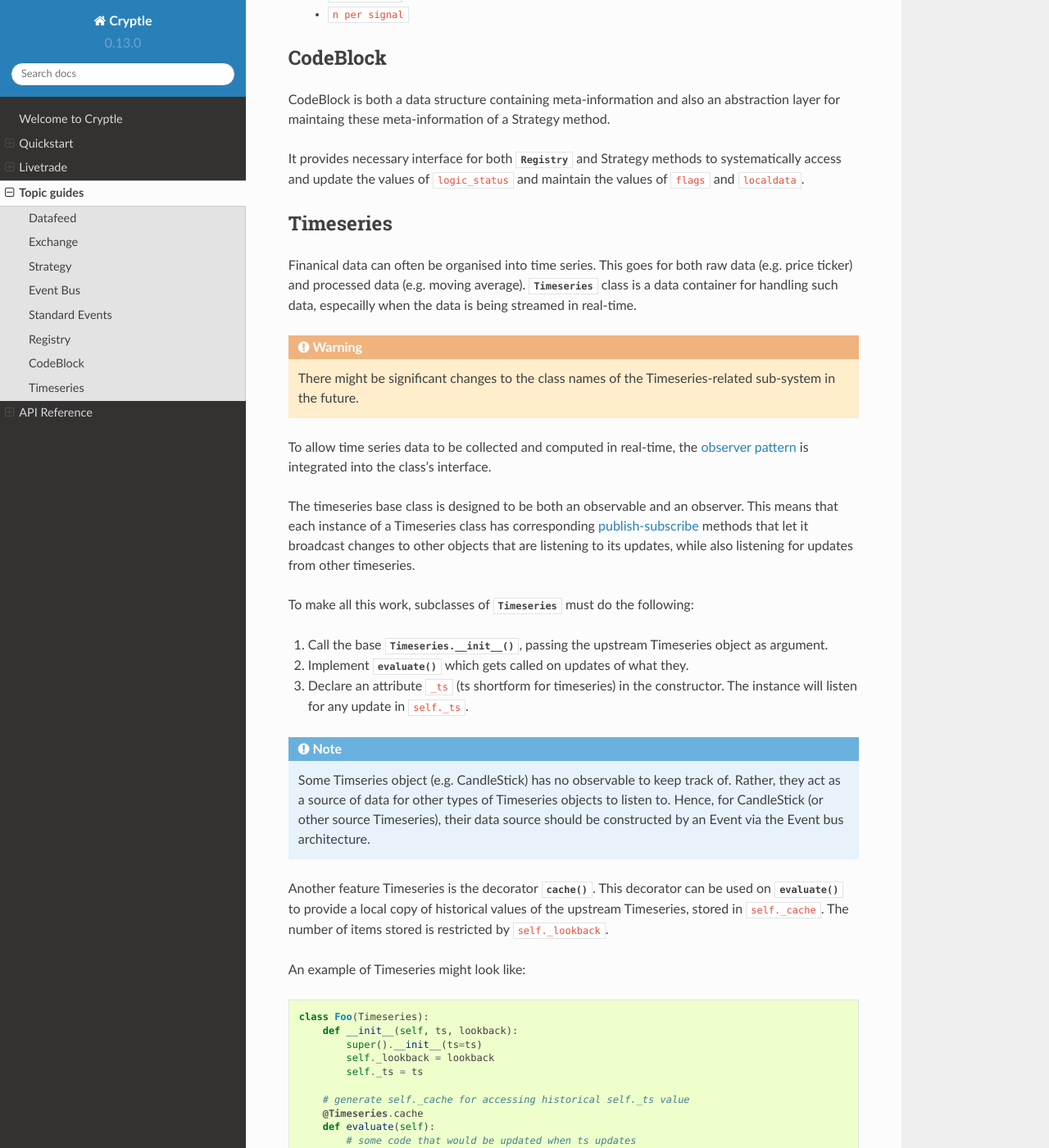
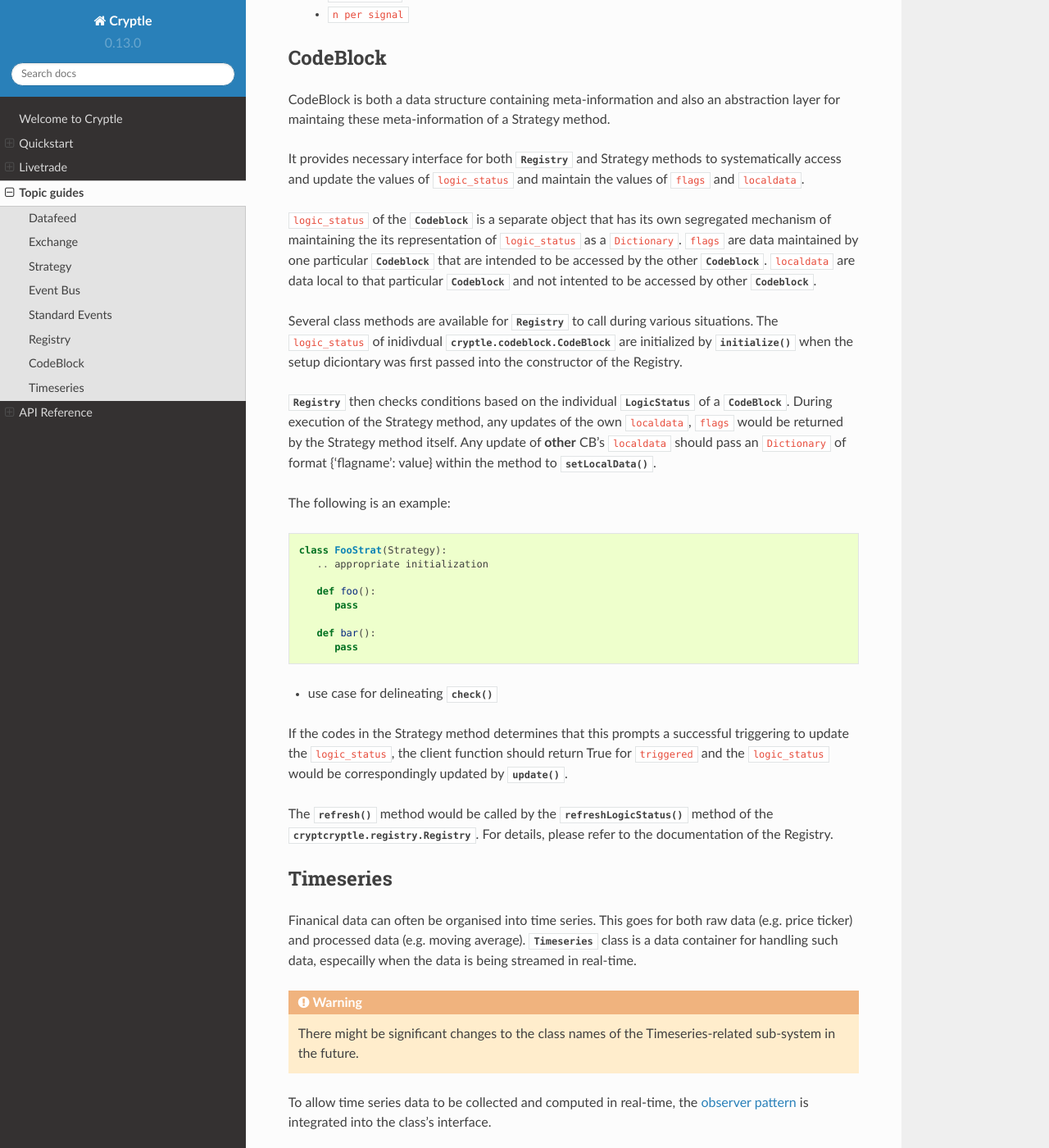
Before and after one commit to bridgelancer/cryptle_fork, a Sphinx documentation site: the page built from docs/guides.rst, in a window 1280 px wide and 1400 px high, scrolled down 7827 px. Shown: the whole window at 82% size. Built offline with Sphinx 7.4.7 and the Read the Docs theme 2.0.0, drawn with Linux system fonts in a browser that asks for light colours.

Commit message:
Add partial documentation of CodeBlock
-   Pending python code use case demonstration

```diff
--- a/docs/guides.rst
+++ b/docs/guides.rst
@@ -427,8 +427,50 @@
 Strategy methods to systematically access and update the values of ``logic_status``
 and maintain the values of ``flags`` and ``localdata``.
 
+``logic_status`` of the :class:`~cryptle.codeblock.Codeblock` is a separate object
+that has its own segregated mechanism of maintaining the its representation of
+``logic_status`` as a ``Dictionary``. ``flags`` are data maintained by one
+particular :class:`~cryptle.codeblock.Codeblock` that are intended to be
+accessed by the other :class:`~cryptle.codeblock.Codeblock`. ``localdata`` are
+data local to that particular :class:`~cryptle.codeblock.Codeblock` and not
+intented to be accessed by other :class:`~cryptle.codeblock.Codeblock`.
+
+Several class methods are available for :class:`~cryptle.registry.Registry` to
+call during various situations. The ``logic_status`` of inidivdual :class:`cryptle.codeblock.CodeBlock`
+are initialized by :meth:`~cryptle.codeblock.CodeBlock.initialize` when the
+setup diciontary was first passed into the constructor of the Registry.
+
+:class:`~cryptle.registry.Registry` then checks conditions based on the
+individual :class:`~cryptle.codeblock.LogicStatus` of a
+:class:`~cryptle.codeblock.CodeBlock`. During execution of the Strategy method,
+any updates of the own ``localdata``, ``flags`` would be returned by the
+Strategy method itself. Any update of **other** CB's ``localdata`` should
+pass an ``Dictionary`` of format {'flagname': value}  within the method to
+:meth:`~cryptle.codeblock.CodeBlock.setLocalData`.
+
+The following is an example:
+
 .. code:: python
-   # use case for strategy method to alter other flags
+
+   class FooStrat(Strategy):
+      .. appropriate initialization
+
+      def foo():
+         pass
+
+      def bar():
+         pass
+- use case for delineating :meth:`~cryptle.codeblock.CodeBlock.check`
+
+If the codes in the Strategy method determines that this prompts a successful
+triggering to update the ``logic_status``, the client function should return
+True for ``triggered`` and the ``logic_status`` would be correspondingly updated
+by :meth:`~cryptle.codeblock.CodeBlock.update`.
+
+The :meth:`~cryptle.codeblock.Codeblock.refresh` method would be called by the
+:meth:`~cryptle.registry.Registry.refreshLogicStatus` method of the
+:class:`cryptcryptle.registry.Registry`. For details, please refer to the
+documentation of the Registry.
 
 .. _timeseries_ref:
 
```
Also changed, not shown: 1 other file.
